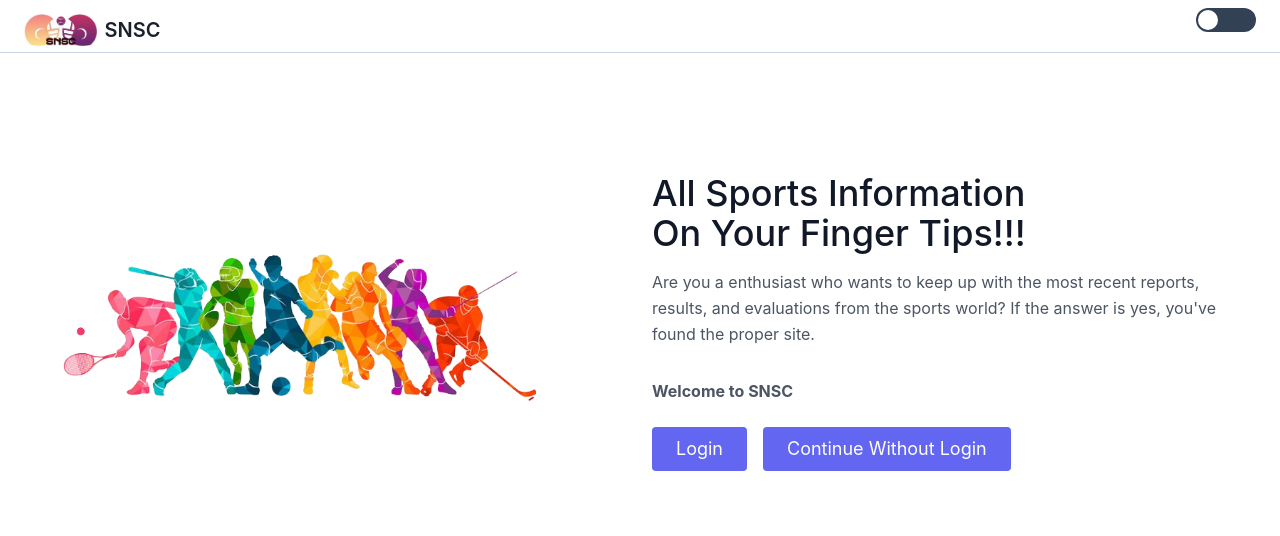
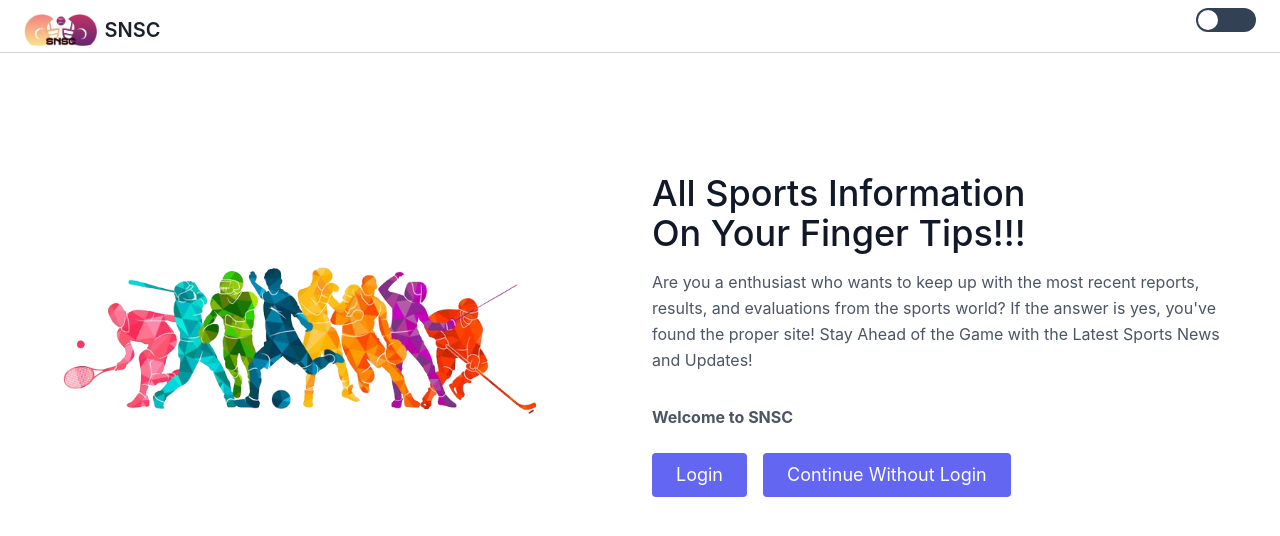
Before and after one commit to Keerthilochankumar/SNSC, a React (Vite) app: page / in a window 1280 px wide. Shown: the top 536 px of the page. Built offline with nearby package versions, Linux system fonts and the light colour scheme.

Commit message:
made some changes

```diff
--- a/src/pages/index/Hello.tsx
+++ b/src/pages/index/Hello.tsx
@@ -22,9 +22,10 @@ const Hello: React.FC = () => {
             <p className="mb-8 leading-relaxed dark:text-white">
               Are you a  enthusiast who wants to keep up with the most
               recent reports, results, and evaluations from the sports world? If
-              the answer is yes, you've found the proper site.
+              the answer is yes, you've found the proper site!
+              Stay Ahead of the Game with the Latest Sports News and Updates!
             </p>{" "}
-            <a className="font-bold dark:text-white"> Welcome to SNSC</a>
+            <a className="font-bold dark:text-white"> Welcome to SNSC </a>
             <br/>
             <div className="flex justify-center">
               <Link to="/signin">
```
